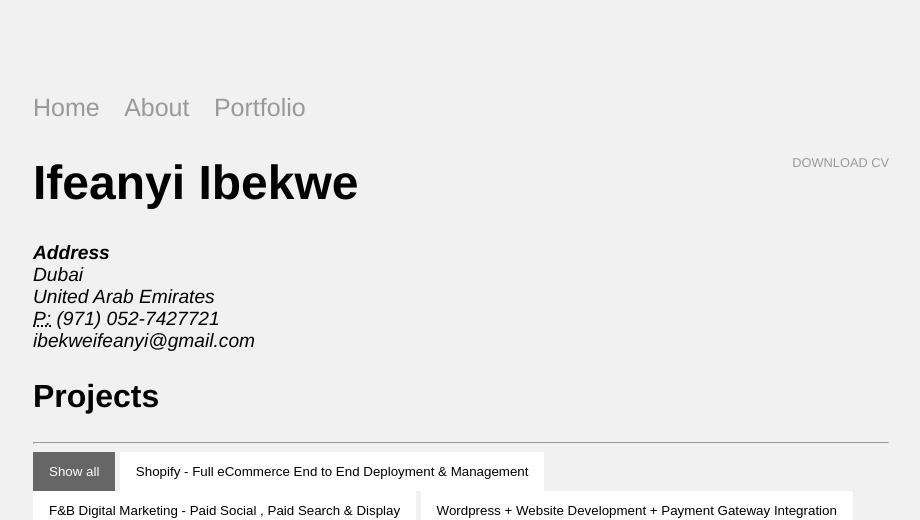
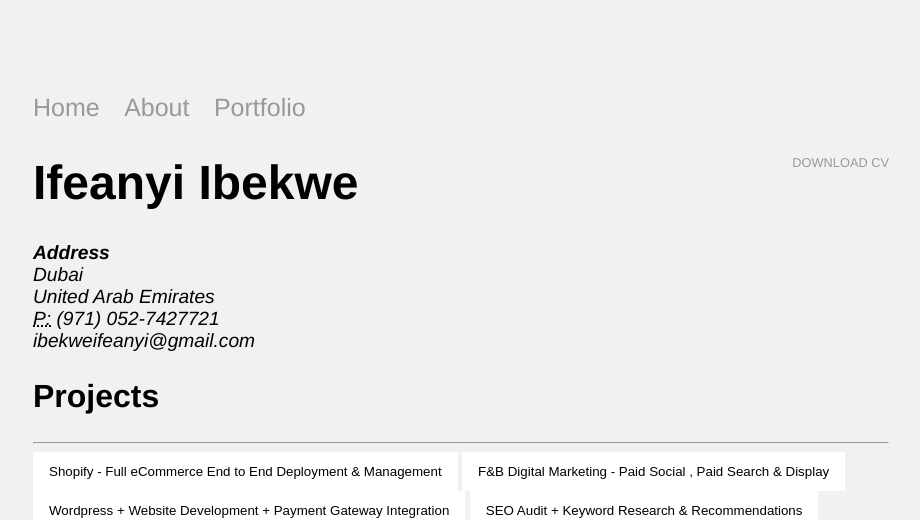
Before and after one commit to IfeanyiIbekwe/ifeanyiibekwe.github.io, a Jekyll site: the page built from portfolio/index.html, in a window 1280 px wide, cut to the strip 0-520 px from the top of the page. Shown: the whole strip, without its empty margins (179-1099 px from the left). Built offline with Jekyll 4.4.1, drawn with Linux system fonts in a browser that asks for light colours.

Commit message:
Update index.html

```diff
--- a/portfolio/index.html
+++ b/portfolio/index.html
@@ -45,7 +45,7 @@ title: Portfolio for Ifeanyi Ibekwe
 
 
 <div id="myBtnContainer">
-  <button class="btn active" onclick="filterSelection('all')"> Show all</button>
+ <!--* <button class="btn active" onclick="filterSelection('all')"> Show all</button>*>-->
   <button class="btn" onclick="filterSelection('shopify')"> Shopify - Full eCommerce End to End Deployment & Management</button>
   <button class="btn" onclick="filterSelection('udacity')">F&B Digital Marketing - Paid Social , Paid Search & Display</button>
   <button class="btn" onclick="filterSelection('wordpress')">Wordpress + Website Development  + Payment Gateway Integration</button>
```
